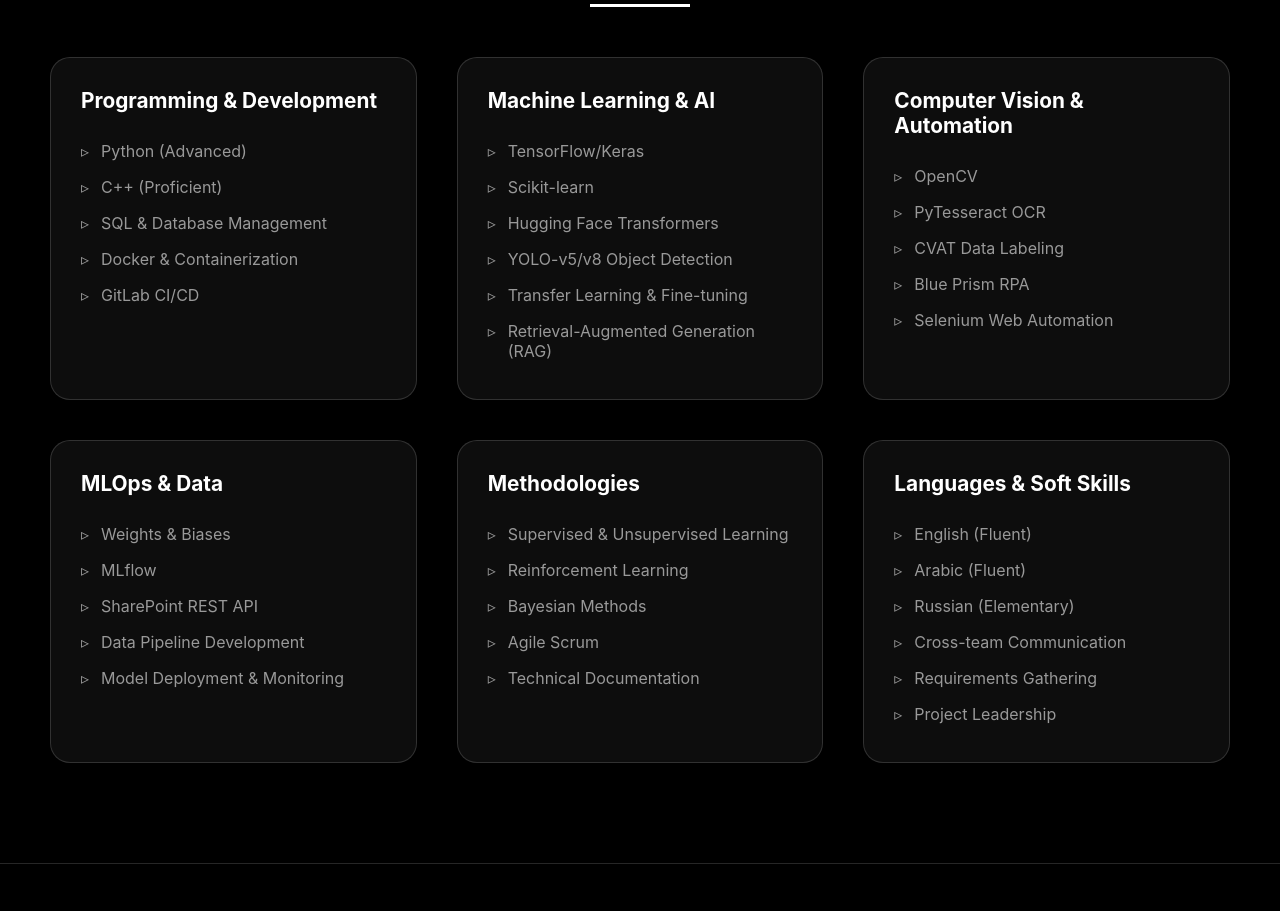
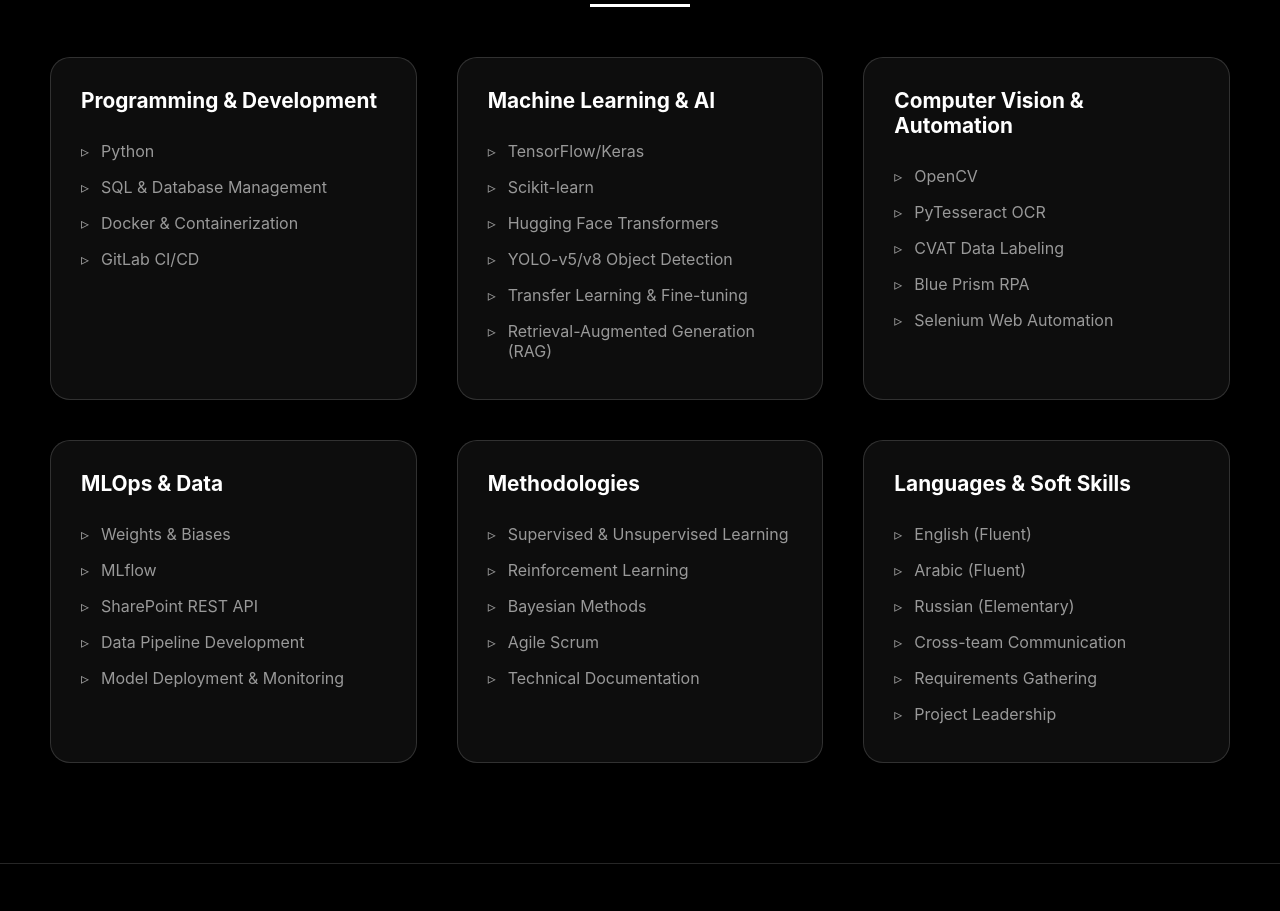
Before and after one commit to AndrewRogB/andrew-baroutjian-portfolio, a plain HTML site: page index.html in a window 1280 px wide. Shown: the part 5266-6177 px from the top of the page. Drawn offline with Linux system fonts and the light colour scheme.

Commit message:
Update index.html

```diff
--- a/index.html
+++ b/index.html
@@ -912,8 +912,7 @@
             <div class="skill-category fade-in">
                 <h3>Programming & Development</h3>
                 <ul class="skill-list">
-                    <li>Python (Advanced)</li>
-                    <li>C++ (Proficient)</li>
+                    <li>Python</li>
                     <li>SQL & Database Management</li>
                     <li>Docker & Containerization</li>
                     <li>GitLab CI/CD</li>
```
